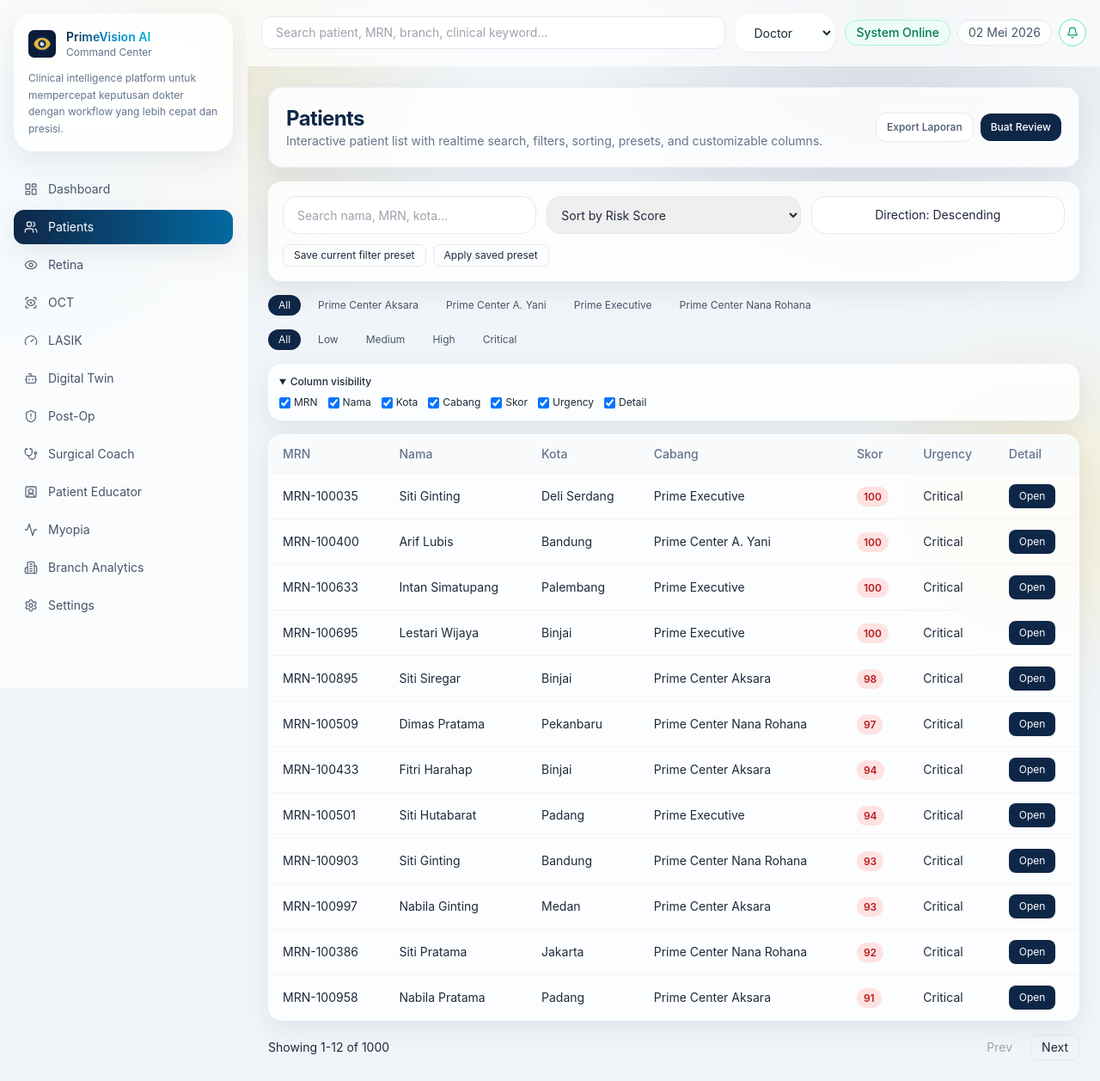
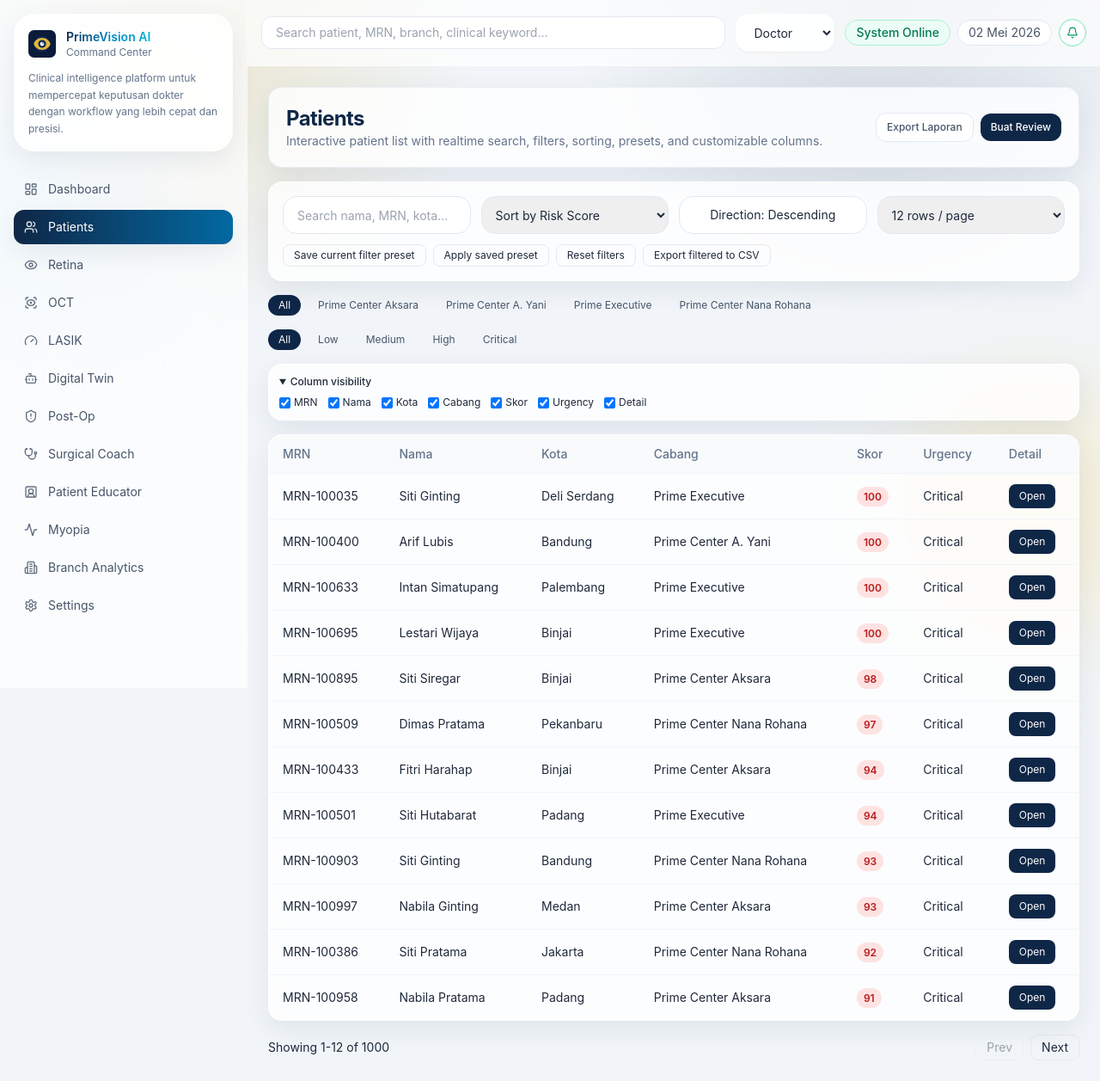
Before and after one commit to sobri3195/PrimeVision-AI-Command-Center, a React (Vite) app: page /patients in a window 1280 px wide. Shown: the whole page at 86% size. Built offline with nearby package versions, Linux system fonts and the light colour scheme.

Commit message:
Enhance patient list controls and export workflow

```diff
--- a/src/routes/Patients.tsx
+++ b/src/routes/Patients.tsx
@@ -1,4 +1,4 @@
-import { useMemo, useState } from 'react'
+import { useEffect, useMemo, useState } from 'react'
 import { RiskBadge } from '../components/ai/RiskBadge'
 import { PageHeader } from '../components/layout/PageHeader'
 import { FilterTabs } from '../components/shared/FilterTabs'
@@ -24,10 +24,9 @@ export function Patients({ patients, globalSearch }: { patients: Patient[]; glob
   const [sortBy, setSortBy] = useState<'name' | 'score' | 'branch'>('score')
   const [asc, setAsc] = useState(false)
   const [page, setPage] = useState(1)
+  const [pageSize, setPageSize] = useState(12)
   const [activePatient, setActivePatient] = useState<Patient | null>(null)
   const [columns, setColumns] = useState<ColKey[]>(loadLS('pvcc:v1:table:patients:columns', allColumns.map((c) => c.key)))
-
-  const pageSize = 12
 
   const filtered = useMemo(() => {
     const query = `${globalSearch} ${localSearch}`.trim().toLowerCase()
@@ -46,18 +45,40 @@ export function Patients({ patients, globalSearch }: { patients: Patient[]; glob
     })
   }, [patients, globalSearch, localSearch, branch, risk, sortBy, asc])
 
-  const totalPages = Math.ceil(filtered.length / pageSize)
+  const totalPages = Math.max(1, Math.ceil(filtered.length / pageSize))
   const rows = filtered.slice((page - 1) * pageSize, page * pageSize)
 
+  useEffect(() => {
+    if (page > totalPages) {
+      setPage(totalPages)
+    }
+  }, [page, totalPages])
+
   const applyPreset = () => {
-    const preset = { branch, risk }
+    const preset = { branch, risk, sortBy, asc, pageSize }
     saveLS('pvcc:v1:filters:patientsPreset', preset)
   }
 
   const loadPreset = () => {
-    const preset = loadLS<{ branch: string; risk: string }>('pvcc:v1:filters:patientsPreset', { branch: 'All', risk: 'All' })
+    const preset = loadLS<{ branch: string; risk: string; sortBy: 'name' | 'score' | 'branch'; asc: boolean; pageSize: number }>(
+      'pvcc:v1:filters:patientsPreset',
+      { branch: 'All', risk: 'All', sortBy: 'score', asc: false, pageSize: 12 },
+    )
     setBranch(preset.branch)
     setRisk(preset.risk)
+    setSortBy(preset.sortBy)
+    setAsc(preset.asc)
+    setPageSize(preset.pageSize)
+    setPage(1)
+  }
+
+  const resetFilters = () => {
+    setLocalSearch('')
+    setBranch('All')
+    setRisk('All')
+    setSortBy('score')
+    setAsc(false)
+    setPageSize(12)
     setPage(1)
   }
 
@@ -65,6 +86,26 @@ export function Patients({ patients, globalSearch }: { patients: Patient[]; glob
     const next = columns.includes(key) ? columns.filter((c) => c !== key) : [...columns, key]
     setColumns(next)
     saveLS('pvcc:v1:table:patients:columns', next)
+  }
+
+  const exportCsv = () => {
+    const headers = ['MRN', 'Nama', 'Kota', 'Cabang', 'Risk Score', 'Urgency']
+    const lines = filtered.map((p) => [p.medicalRecordNumber, p.name, p.city, p.branch, p.aiRiskScore.toString(), p.aiUrgencyLevel])
+    const csv = [headers, ...lines]
+      .map((line) =>
+        line
+          .map((value) => `"${String(value).replace(/"/g, '""')}"`)
+          .join(','),
+      )
+      .join('\n')
+
+    const blob = new Blob([csv], { type: 'text/csv;charset=utf-8;' })
+    const url = URL.createObjectURL(blob)
+    const link = document.createElement('a')
+    link.href = url
+    link.download = `patients-export-${new Date().toISOString().slice(0, 10)}.csv`
+    link.click()
+    URL.revokeObjectURL(url)
   }
 
   const openPatient = (p: Patient) => {
@@ -78,16 +119,23 @@ export function Patients({ patients, globalSearch }: { patients: Patient[]; glob
     <div className="space-y-4">
       <PageHeader title="Patients" subtitle="Interactive patient list with realtime search, filters, sorting, presets, and customizable columns." />
       <div className="card p-4">
-        <div className="grid gap-3 lg:grid-cols-3">
+        <div className="grid gap-3 lg:grid-cols-4">
           <input value={localSearch} onChange={(e) => { setLocalSearch(e.target.value); setPage(1) }} placeholder="Search nama, MRN, kota..." className="h-11 rounded-2xl border border-slate-200 px-4 text-sm" />
           <select value={sortBy} onChange={(e) => setSortBy(e.target.value as typeof sortBy)} className="h-11 rounded-2xl border border-slate-200 px-3 text-sm">
             <option value="score">Sort by Risk Score</option><option value="name">Sort by Name</option><option value="branch">Sort by Branch</option>
           </select>
           <button onClick={() => setAsc((v) => !v)} className="h-11 rounded-2xl border border-slate-200 bg-white text-sm">Direction: {asc ? 'Ascending' : 'Descending'}</button>
+          <select value={pageSize} onChange={(e) => { setPageSize(Number(e.target.value)); setPage(1) }} className="h-11 rounded-2xl border border-slate-200 px-3 text-sm">
+            <option value={12}>12 rows / page</option>
+            <option value={24}>24 rows / page</option>
+            <option value={48}>48 rows / page</option>
+          </select>
         </div>
         <div className="mt-3 flex flex-wrap gap-2">
           <button onClick={applyPreset} className="rounded-lg border px-3 py-1 text-xs">Save current filter preset</button>
           <button onClick={loadPreset} className="rounded-lg border px-3 py-1 text-xs">Apply saved preset</button>
+          <button onClick={resetFilters} className="rounded-lg border px-3 py-1 text-xs">Reset filters</button>
+          <button onClick={exportCsv} className="rounded-lg border px-3 py-1 text-xs">Export filtered to CSV</button>
         </div>
       </div>
 
@@ -121,7 +169,12 @@ export function Patients({ patients, globalSearch }: { patients: Patient[]; glob
         </table>
       </div>
 
-      <div className="flex items-center justify-between text-sm"><span>Showing {(page - 1) * pageSize + 1}-{Math.min(page * pageSize, filtered.length)} of {filtered.length}</span><div className="space-x-2"><button disabled={page === 1} onClick={() => setPage((p) => p - 1)} className="rounded-lg border px-3 py-1 disabled:opacity-40">Prev</button><button disabled={page === totalPages || totalPages === 0} onClick={() => setPage((p) => p + 1)} className="rounded-lg border px-3 py-1 disabled:opacity-40">Next</button></div></div>
+      <div className="flex items-center justify-between text-sm">
+        <span>
+          {filtered.length === 0 ? 'Showing 0 of 0' : `Showing ${(page - 1) * pageSize + 1}-${Math.min(page * pageSize, filtered.length)} of ${filtered.length}`}
+        </span>
+        <div className="space-x-2"><button disabled={page === 1} onClick={() => setPage((p) => p - 1)} className="rounded-lg border px-3 py-1 disabled:opacity-40">Prev</button><button disabled={page === totalPages || filtered.length === 0} onClick={() => setPage((p) => p + 1)} className="rounded-lg border px-3 py-1 disabled:opacity-40">Next</button></div>
+      </div>
 
       <PatientDrawer patient={activePatient} onClose={() => setActivePatient(null)} />
     </div>
```
